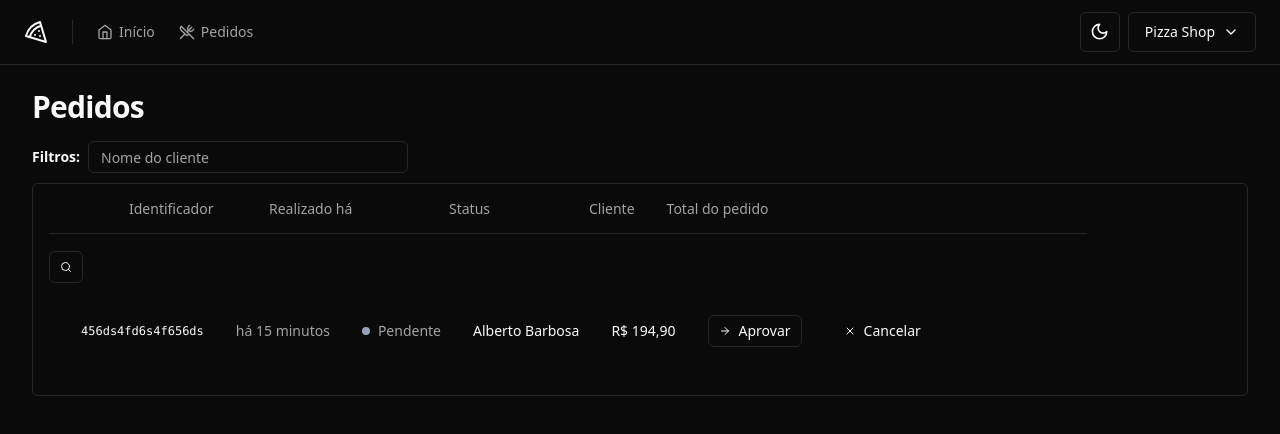
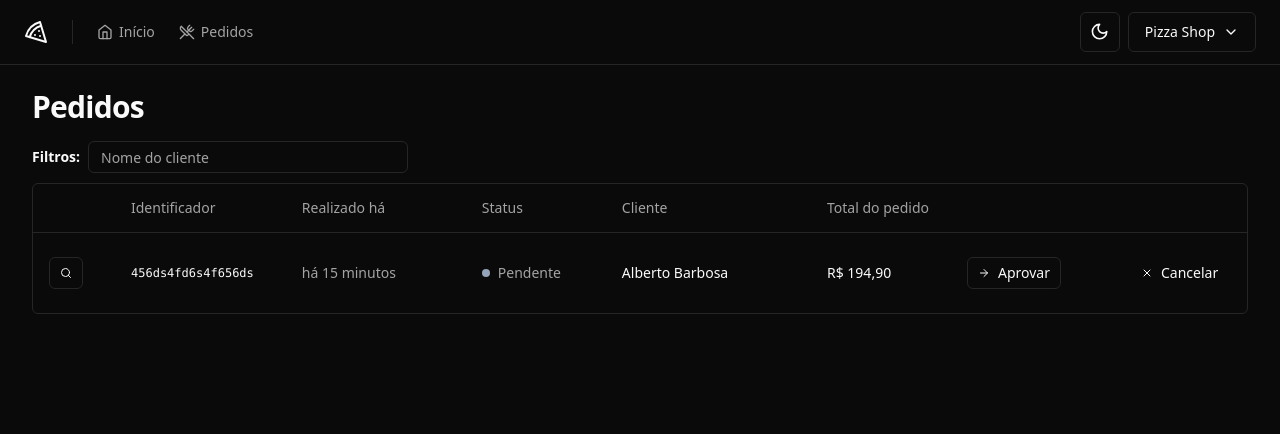
Before and after one commit to Alberto21-boop/Pizza-Shopping, a React (Vite) app: page /orders in a window 1280 px wide. Shown: the top 434 px of the page. Built offline with nearby package versions, Linux system fonts and the light colour scheme.

Commit message:
Resolving table styling issue and aligning the table header.

```diff
--- a/src/pages/app/orders/orders.tsx
+++ b/src/pages/app/orders/orders.tsx
@@ -1,6 +1,6 @@
 import { Button } from '@/components/ui/button';
 import { Input } from '@/components/ui/input';
-import { Table, TableBody, TableCell, TableHead, TableRow } from '@/components/ui/table';
+import { Table, TableBody, TableCell, TableHead, TableHeader, TableRow } from '@/components/ui/table';
 import { ArrowRight, Search, X } from 'lucide-react';
 import { Helmet } from 'react-helmet-async';
 
@@ -17,12 +17,12 @@ export function Orders() {
                     <Input placeholder='Nome do cliente' className='h-8 w-[320px]' />
                 </form>
 
-                <div className='rounded-md border'>
+                <div className='border rounded-md'>
                     <Table>
-                        <TableHead>
+                        <TableHeader>
                             <TableRow>
                                 <TableHead className='w-[64px]'></TableHead>
-                                <TableHead className='w-[140px]'>Identificador</TableHead>
+                                <TableHead className='w-[140px] pl-8'>Identificador</TableHead>
                                 <TableHead className='w-[180px]'>Realizado há</TableHead>
                                 <TableHead className='w-[140px]'>Status</TableHead>
                                 <TableHead>Cliente</TableHead>
@@ -30,7 +30,7 @@ export function Orders() {
                                 <TableHead className='w-[164px]'></TableHead>
                                 <TableHead className='w-[132px]'></TableHead>
                             </TableRow>
-                        </TableHead>
+                        </TableHeader>
                         <TableBody>
                             <TableRow>
                                 <TableCell>
@@ -38,9 +38,11 @@ export function Orders() {
                                         <Search className='h-3 w-3' />
                                         <span className='sr-only'>Detalhes do pedido</span>
                                     </Button>
+                                </TableCell>
                                 <TableCell>
                                     <TableCell className='font-mono text-xs font-medium'>
                                         456ds4fd6s4f656ds
+                                    </TableCell>
                                 </TableCell>
                                 <TableCell className=' text-muted-foreground'>
                                     há 15 minutos
@@ -71,8 +73,6 @@ export function Orders() {
                                         Cancelar
                                     </Button>
                                 </TableCell>
-                                    </TableCell>
-                                </TableCell>
                             </TableRow>
                         </TableBody>
                     </Table>
```
Lines whose indentation alone changed are shown as unchanged.
